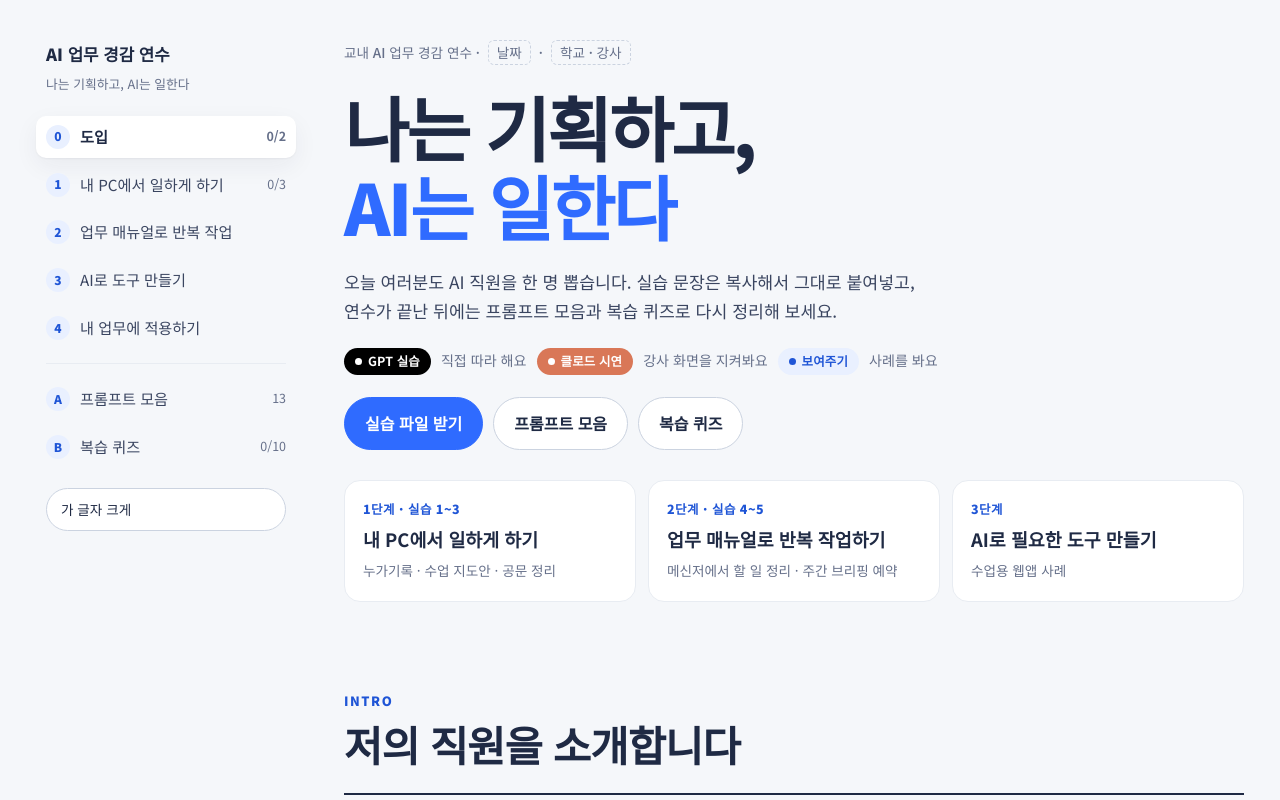
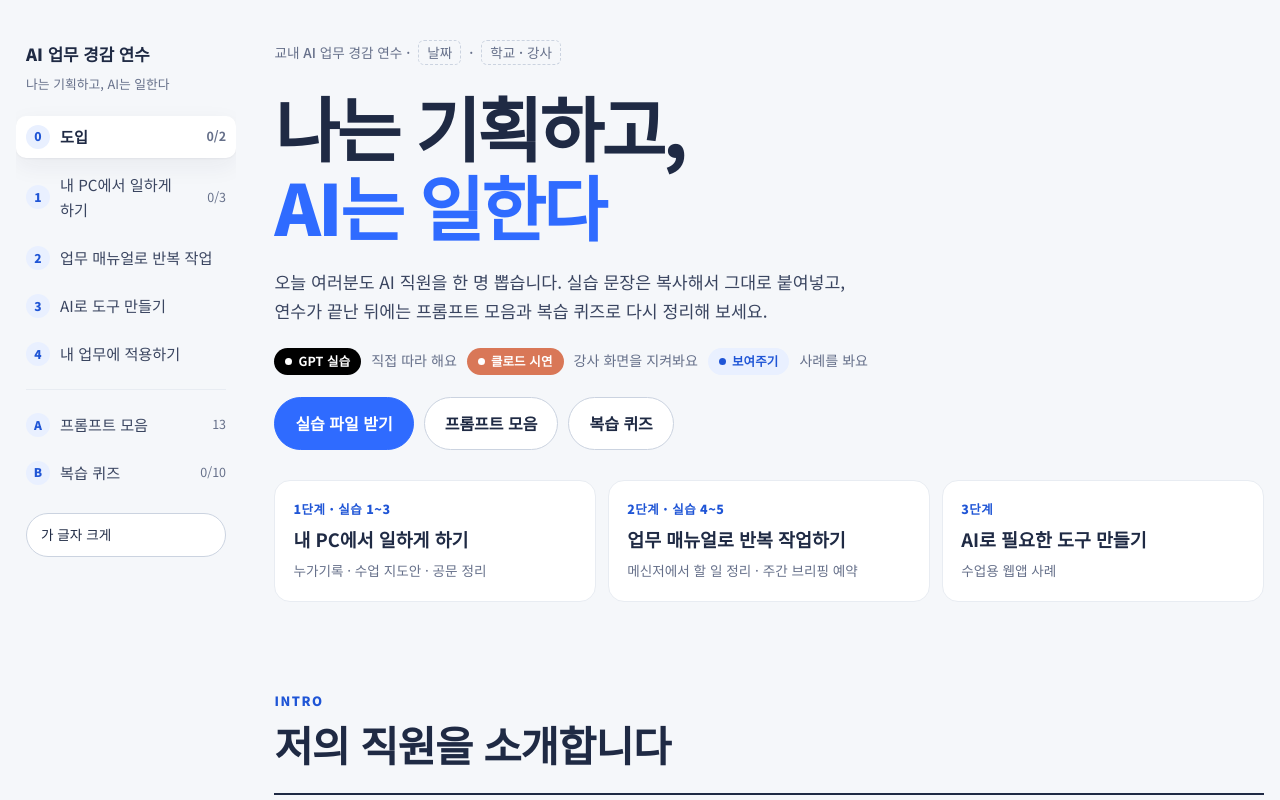
Before and after one commit to Yeuuuuuuun/1124, a plain HTML site: page index.html in a window 1280 px wide. Shown: the top 800 px of the page. Drawn offline with Linux system fonts and the light colour scheme; a web font is replaced by a local one.

Commit message:
글자 크게를 더 크게, PC 화면에 맞게 배치 조정
Co-Authored-By: Claude Opus 5.5 <noreply@anthropic.com>
Claude-Session: https://claude.ai/code/session_011J5MdcnDVpsuF6pKsK9KdJ

```diff
--- a/index.html
+++ b/index.html
@@ -26,7 +26,7 @@
   --shadow:0 1px 2px rgba(31,42,68,.05),0 8px 24px rgba(31,42,68,.06);
   --font:"Pretendard Variable","Pretendard","Noto Sans KR","Apple SD Gothic Neo","Malgun Gothic",system-ui,sans-serif;
   --r:16px; --r-s:10px;
-  --fs:16px;
+  --base:clamp(16px,0.45vw + 10px,19px); --zoom:1;
 }
 @media (prefers-color-scheme: dark){
   :root:not([data-theme="light"]){
@@ -52,20 +52,22 @@
   --tip-bg:#2A2414; --tip-line:#4A3F1E; --tip-ink:#F1D98F;
   --shadow:0 1px 2px rgba(0,0,0,.3),0 8px 24px rgba(0,0,0,.25);
 }
-:root.big{--fs:19px}
+:root{font-size:calc(var(--base) * var(--zoom))}
+:root.big{--zoom:1.35}
+:root.big .shell{grid-template-columns:clamp(280px,23vw,400px) minmax(0,1fr)}
 *{box-sizing:border-box}
 html{scroll-behavior:smooth;scroll-padding-top:72px}
 @media (prefers-reduced-motion:reduce){html{scroll-behavior:auto}*{transition:none!important}}
-body{background:var(--bg);color:var(--ink);font-family:var(--font);font-size:var(--fs);line-height:1.7;word-break:keep-all;overflow-wrap:break-word}
+body{background:var(--bg);color:var(--ink);font-family:var(--font);font-size:1rem;line-height:1.7;word-break:keep-all;overflow-wrap:break-word}
 a{color:var(--accent-text)}
 h1,h2,h3{line-height:1.3;text-wrap:balance;margin:0;letter-spacing:-.02em}
 p{margin:0}
 button{font:inherit;color:inherit;cursor:pointer}
 :focus-visible{outline:3px solid var(--accent);outline-offset:2px;border-radius:6px}
 
-.shell{display:grid;grid-template-columns:260px minmax(0,1fr);gap:48px;max-width:1240px;margin:0 auto;padding-left:max(16px,env(safe-area-inset-left,0px));padding-right:max(16px,env(safe-area-inset-right,0px))}
+.shell{display:grid;grid-template-columns:clamp(220px,17vw,290px) minmax(0,1fr);gap:clamp(32px,3vw,56px);max-width:1600px;margin:0 auto;padding-left:max(16px,env(safe-area-inset-left,0px));padding-right:max(16px,env(safe-area-inset-right,0px))}
 /* 목차 */
-.toc{position:sticky;top:env(safe-area-inset-top,0px);align-self:start;padding-block:40px 24px;display:flex;flex-direction:column;gap:6px}
+.toc{position:sticky;top:env(safe-area-inset-top,0px);align-self:start;max-height:100vh;overflow-y:auto;scrollbar-width:thin;padding-block:40px 24px;display:flex;flex-direction:column;gap:6px}
 .toc-head{padding:0 10px 14px}
 .toc-head b{display:block;font-size:1.05rem;font-weight:800}
 .toc-head span{font-size:.8rem;color:var(--muted)}
@@ -135,7 +137,7 @@ main{padding-block:40px 120px;min-width:0;display:flex;flex-direction:column;gap
 .prompt{border-radius:var(--r-s);border:1px solid var(--g-line);background:var(--g-soft);padding:18px 18px 12px;display:flex;flex-direction:column;gap:10px}
 .block.cl .prompt{background:var(--c-soft);border-color:var(--c-line)}
 .prompt-text{font-size:1.12rem;font-weight:700;line-height:1.65;white-space:pre-wrap}
-.prompt.long .prompt-text{max-height:300px;overflow-y:auto;font-size:1rem;font-weight:500;padding-right:6px}
+.prompt.long .prompt-text{max-height:42vh;overflow-y:auto;font-size:1rem;font-weight:500;padding-right:6px}
 .prompt-foot{display:flex;align-items:center;gap:10px;justify-content:space-between;flex-wrap:wrap}
 .prompt-foot small{color:var(--muted);font-size:.82rem}
 .block.gpt .prompt-foot small{color:color-mix(in srgb,var(--g-ink) 55%,transparent)}
@@ -219,7 +221,7 @@ main{padding-block:40px 120px;min-width:0;display:flex;flex-direction:column;gap
 .cl-step span{color:var(--c-muted);font-size:.92rem}
 /* 캡처 이미지 */
 .shot{margin:0;border-radius:var(--r-s);overflow:hidden;border:1px solid var(--line-strong);background:#FFFFFF;cursor:zoom-in;max-width:100%}
-.shot img{display:block;width:100%;height:auto;max-height:560px;object-fit:contain}
+.shot img{display:block;width:100%;height:auto;max-height:62vh;object-fit:contain}
 .shot.narrow{max-width:520px}
 .row2:has(.shot){align-items:start}
 .stack{display:flex;flex-direction:column;gap:10px;min-width:0}
@@ -250,6 +252,7 @@ main{padding-block:40px 120px;min-width:0;display:flex;flex-direction:column;gap
 .recap div{display:grid;grid-template-columns:110px minmax(0,1fr);gap:14px;padding:14px 16px;border-radius:var(--r-s);background:var(--surface);border:1px solid var(--line)}
 .recap b{color:var(--accent-text)}
 .quiz{display:grid;grid-template-columns:repeat(2,minmax(0,1fr));gap:12px}
+@media (min-width:1500px){.quiz{grid-template-columns:repeat(3,minmax(0,1fr))}}
 .qcard{text-align:left;padding:18px;border-radius:var(--r-s);border:1px solid var(--line);background:var(--surface);display:flex;flex-direction:column;gap:8px;min-height:150px}
 .qcard .qk{font-size:.78rem;color:var(--muted);font-weight:700}
 .qcard .qq{font-weight:700;font-size:1.02rem}
@@ -716,7 +719,7 @@ main{padding-block:40px 120px;min-width:0;display:flex;flex-direction:column;gap
 
   /* 글자 크게 */
   var big=document.getElementById('bigBtn');
-  function setBig(v){document.documentElement.classList.toggle('big',v);big.setAttribute('aria-pressed',v);st.big=v}
+  function setBig(v){document.documentElement.classList.toggle('big',v);big.setAttribute('aria-pressed',v);big.textContent=v?'가 글자 원래대로':'가 글자 크게';st.big=v}
   setBig(!!st.big);
   big.addEventListener('click',function(){setBig(!st.big);save()});
 
```
